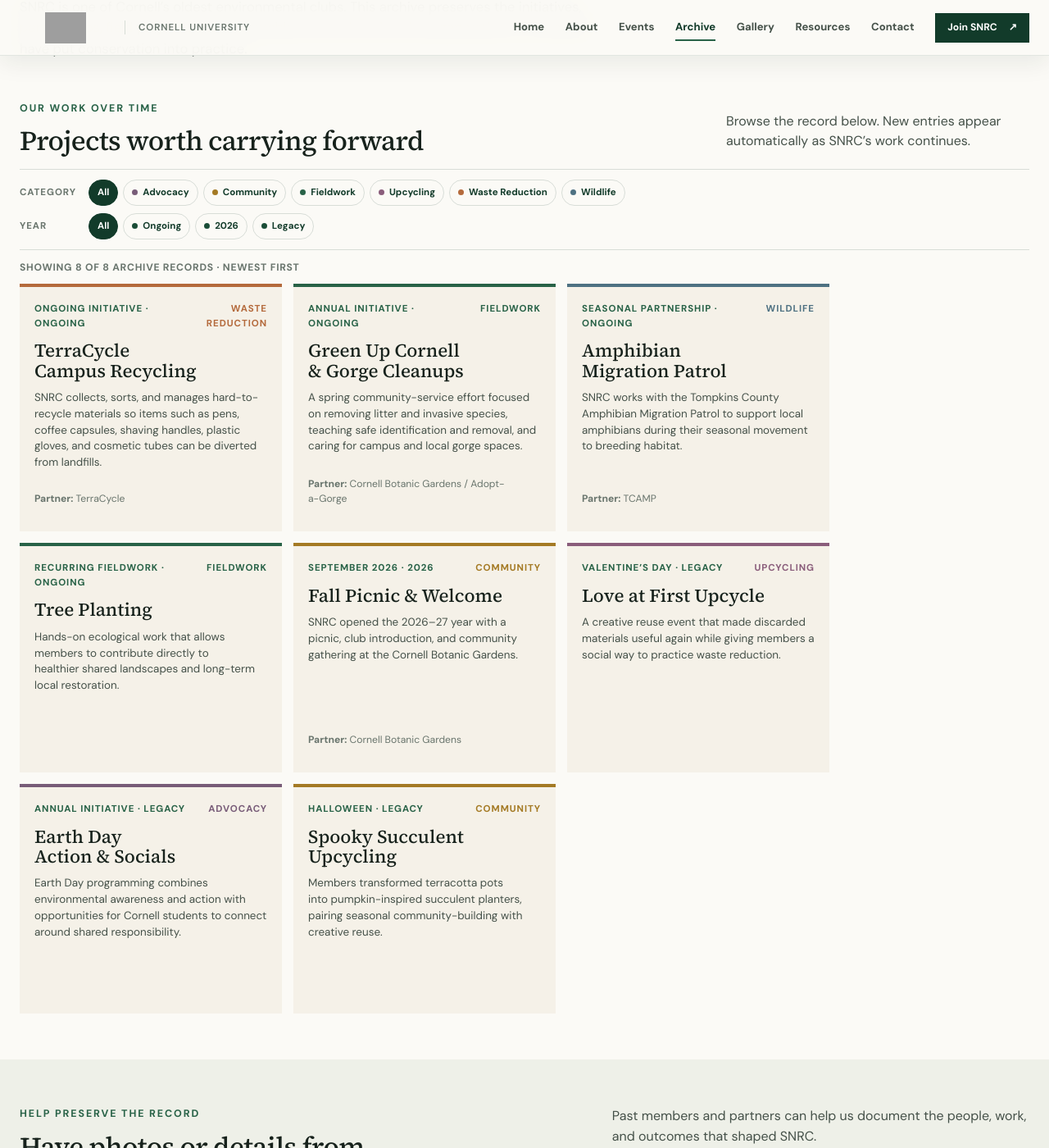
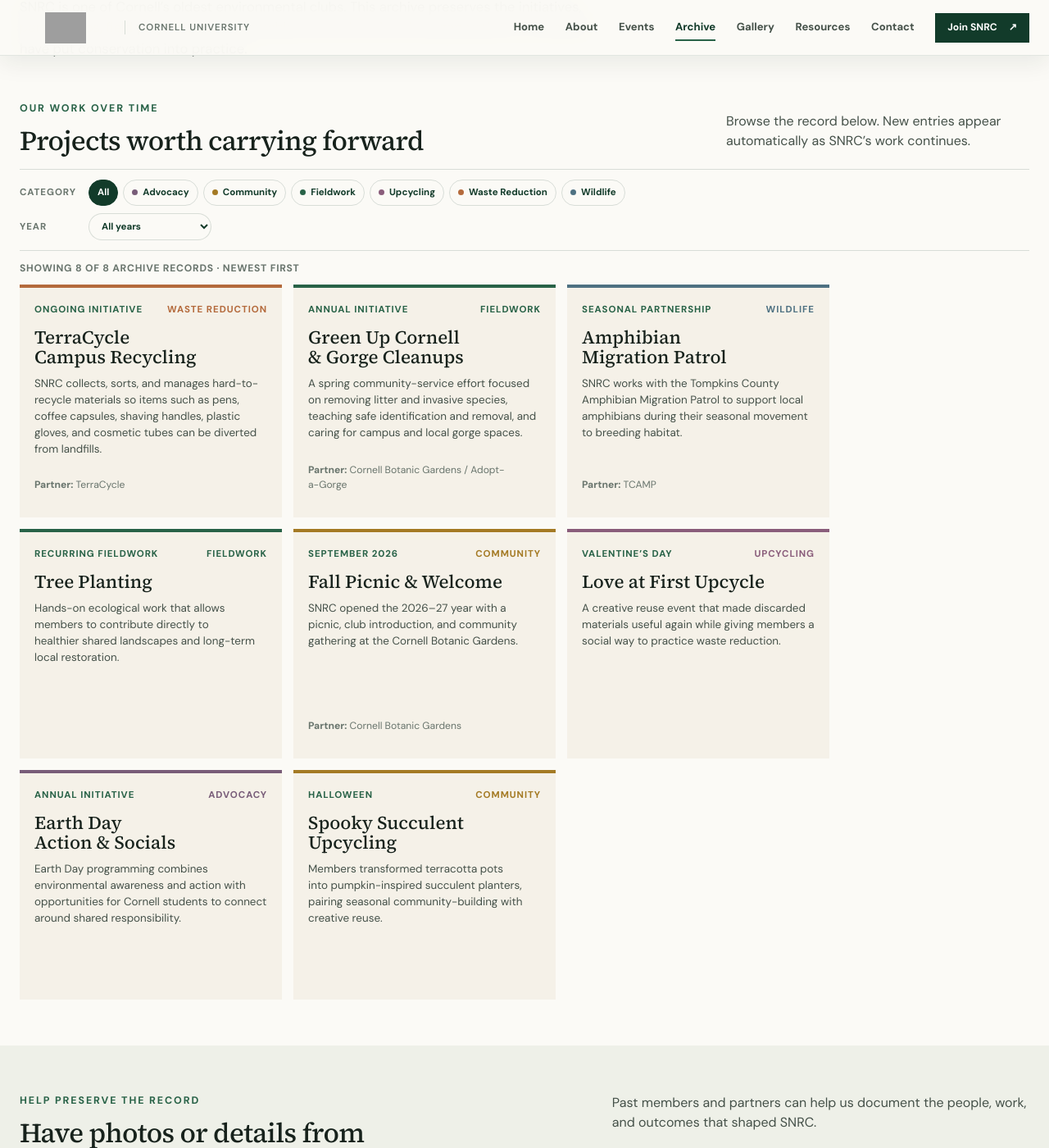
Before and after one commit to cornellsnrc/cornellsnrc.github.io, a Jekyll site: the page built from archive.html, in a window 1280 px wide and 1400 px high, scrolled down 260 px. Shown: the whole window at 82% size. Built offline with Jekyll 4.4.1, drawn with Linux system fonts in a browser that asks for light colours; some of the changed lines change nothing that is shown; grey boxes are pictures that could not be loaded.

Commit message:
Simplify archive year filter

```diff
--- a/archive.html
+++ b/archive.html
@@ -28,7 +28,9 @@ permalink: /archive/
       </div>
       <div class="archive-filter-group">
         <span class="archive-filter-label">Year</span>
-        <div class="archive-filter-options" data-archive-year-filters></div>
+        <select class="archive-year-select" data-archive-year-filter aria-label="Filter archive by year">
+          <option value="All">All years</option>
+        </select>
       </div>
     </div>
     <p class="archive-status" data-archive-status aria-live="polite">{{ site.data.archive.size }} archive records</p>
@@ -39,7 +41,7 @@ permalink: /archive/
             <div class="archive-image"><img src="{{ item.image | relative_url }}" alt="" loading="lazy"></div>
           {% endif %}
           <div class="archive-card-topline">
-            <span>{{ item.period }}{% if item.year %} · {{ item.year }}{% endif %}</span>
+            <span>{{ item.period }}</span>
             <span class="archive-category-tag">{{ item.category }}</span>
           </div>
           <h3>{{ item.title }}</h3>
--- a/assets/css/main.css
+++ b/assets/css/main.css
@@ -352,6 +352,8 @@ button.calendar-day.has-events:hover { transform: scale(1.13); }
 .archive-filter:hover { border-color: var(--forest-700); }
 .archive-filter[aria-pressed="true"] { color: var(--white); border-color: var(--forest-900); background: var(--forest-900); }
 .archive-filter[aria-pressed="true"]::before { box-shadow: 0 0 0 1px rgba(255,255,255,.65); }
+.archive-year-select { width: fit-content; min-width: 150px; padding: 7px 32px 7px 11px; border: 1px solid var(--line); border-radius: 999px; color: var(--forest-900); background: var(--paper); font: inherit; font-size: .72rem; font-weight: 700; cursor: pointer; }
+.archive-year-select:focus-visible { outline: 2px solid var(--forest-700); outline-offset: 2px; }
 .archive-status { margin-bottom: 10px; color: var(--muted); font-size: 0.76rem; font-weight: 700; letter-spacing: 0.06em; text-transform: uppercase; }
 .archive-grid {
   display: grid;
--- a/assets/js/site.js
+++ b/assets/js/site.js
@@ -62,7 +62,7 @@ const archiveMore = document.querySelector('[data-archive-more]');
 const archiveStatus = document.querySelector('[data-archive-status]');
 const archiveMoreLabel = document.querySelector('[data-archive-more-label]');
 const archiveCategoryFilters = document.querySelector('[data-archive-category-filters]');
-const archiveYearFilters = document.querySelector('[data-archive-year-filters]');
+const archiveYearFilter = document.querySelector('[data-archive-year-filter]');
 
 if (archiveGrid && archiveMore) {
   const archiveCards = Array.from(archiveGrid.querySelectorAll('[data-archive-card]'));
@@ -87,7 +87,7 @@ if (archiveGrid && archiveMore) {
   let activeYear = 'All';
   let visibleCount = pageSize;
 
-  const makeFilters = (container, values, type) => {
+  const makeCategoryFilters = (container, values) => {
     if (!container) return;
     ['All', ...values].forEach((value) => {
       const button = document.createElement('button');
@@ -96,10 +96,9 @@ if (archiveGrid && archiveMore) {
       button.textContent = value;
       button.dataset.filterValue = value;
       button.setAttribute('aria-pressed', String(value === 'All'));
-      if (type === 'category' && value !== 'All') button.style.setProperty('--archive-color', categoryColors[value] || '#286247');
+      if (value !== 'All') button.style.setProperty('--archive-color', categoryColors[value] || '#286247');
       button.addEventListener('click', () => {
-        if (type === 'category') activeCategory = value;
-        else activeYear = value;
+        activeCategory = value;
         container.querySelectorAll('.archive-filter').forEach((item) => item.setAttribute('aria-pressed', String(item === button)));
         visibleCount = pageSize;
         updateArchive();
@@ -110,8 +109,18 @@ if (archiveGrid && archiveMore) {
 
   const categories = [...new Set(archiveCards.map((card) => card.dataset.category))].sort();
   const years = [...new Set(archiveCards.map((card) => card.dataset.year))].sort((a, b) => yearRank(b) - yearRank(a));
-  makeFilters(archiveCategoryFilters, categories, 'category');
-  makeFilters(archiveYearFilters, years, 'year');
+  makeCategoryFilters(archiveCategoryFilters, categories);
+  years.forEach((year) => {
+    const option = document.createElement('option');
+    option.value = year;
+    option.textContent = /^\d{4}$/.test(year) ? year : year === 'Ongoing' ? 'Ongoing work' : 'Earlier archive';
+    archiveYearFilter?.append(option);
+  });
+  archiveYearFilter?.addEventListener('change', () => {
+    activeYear = archiveYearFilter.value;
+    visibleCount = pageSize;
+    updateArchive();
+  });
 
   const updateArchive = () => {
     const filteredCards = archiveCards.filter((card) => {
```
